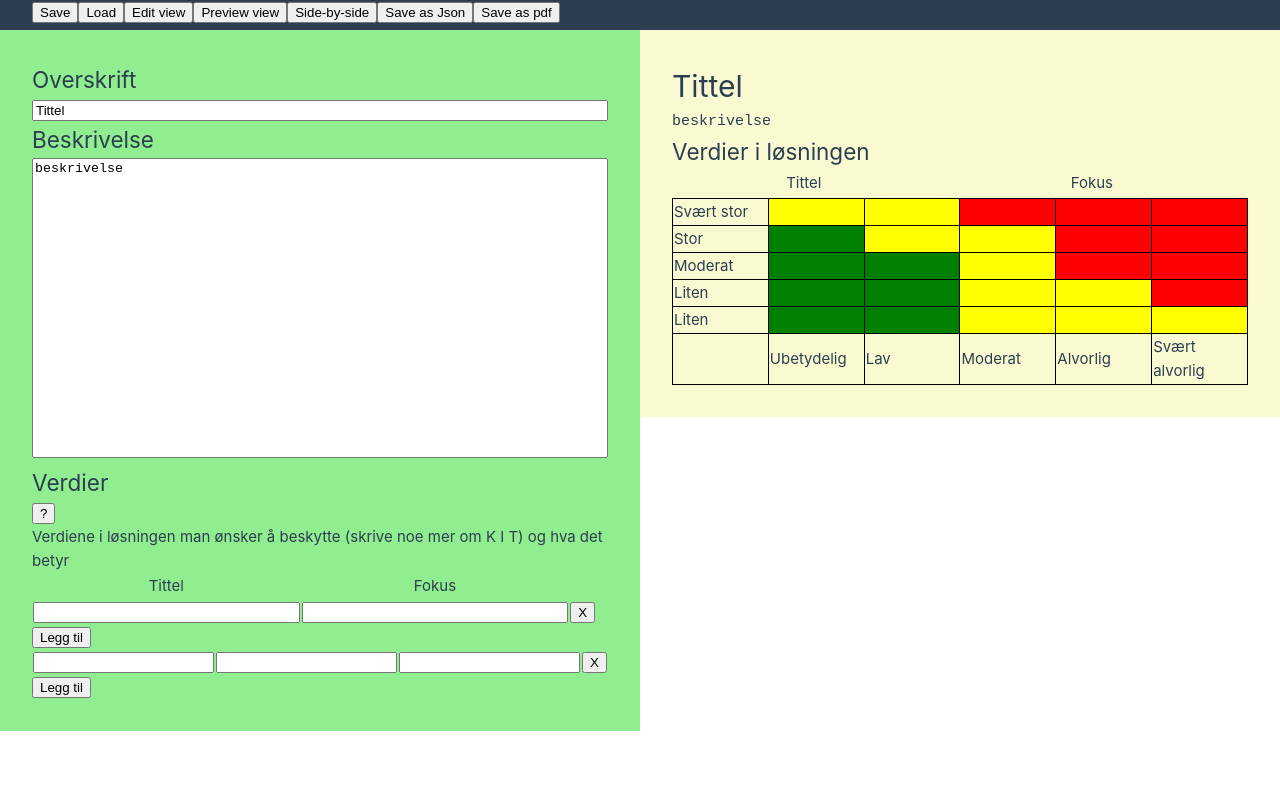
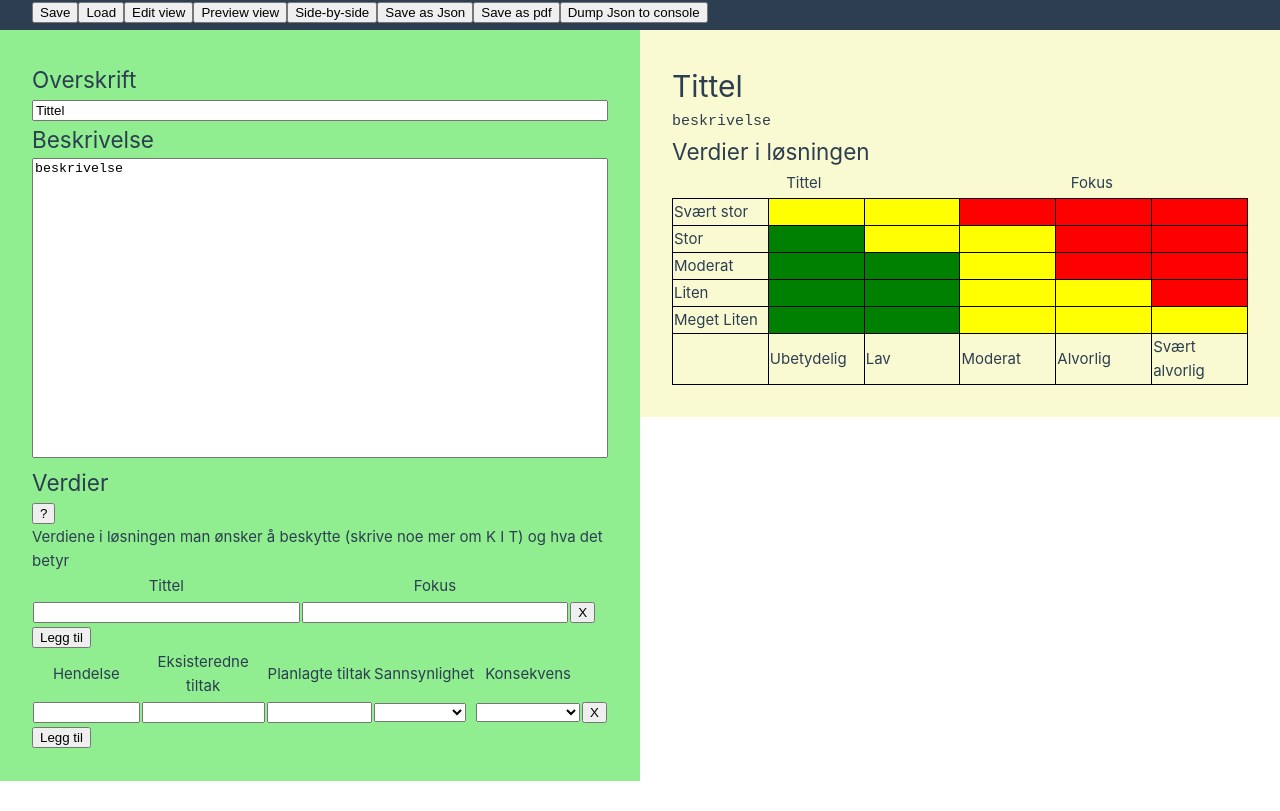
Before and after one commit to oslokommune/rosinator, a Vue app: page / in a window 1280 px wide. Built offline with nearby package versions, Linux system fonts and the light colour scheme.

Commit message:
Fix save load / push

```diff
--- a/src/App.vue
+++ b/src/App.vue
@@ -11,7 +11,7 @@ export default {
       title: 'Tittel',
       description: 'beskrivelse',
       verdier: [ {tittel: '', fokus: ''}],
-      hendelser : [ {hendelse: '', situasjon: '', action: ''}]
+      hendelser : [ {hendelse: '', situasjon: '', action: '', sannsynlighet: '', konsekvens: ''}]
     }
   },
   methods: {
@@ -32,18 +32,24 @@ export default {
       a.click();
       document.body.removeChild(a);
     },
+    //export json to console
+    exportJsonToConsole() {
+      console.log(JSON.stringify(this, null, 2));
+    },
     // save to local storage
     save() {
-      let {title, description, verdier} = this;
+      let {title, description, verdier, hendelser} = this;
       localStorage.setItem('title', title);
       localStorage.setItem('description', description);
       localStorage.setItem('verdier', JSON.stringify(verdier));
+      localStorage.setItem('hendelser', JSON.stringify(hendelser));
     },
     // load from local storage
     load() {
       this.title = localStorage.getItem('title');
       this.description = localStorage.getItem('description');
       this.verdier = JSON.parse(localStorage.getItem('verdier'));
+      this.hendelser = JSON.parse(localStorage.getItem('hendelser'));
     },
     fullEdit() {
       let edit = document.getElementById('edit');
@@ -74,7 +80,23 @@ export default {
       } else {
         elem.style.display = 'none';
       }
-    }
+    },
+    pushHendelse() {
+      // create if empty
+      if (!this.hendelser) {
+        this.hendelser = [];
+      }
+      // push
+      this.hendelser.push({hendelse: '', situasjon: '', action: '', sannsynlighet: '', konsekvens: ''});
+    },
+    pushVerdi() {
+      // create if empty
+      if (!this.verdier) {
+        this.verdier = [];
+      }
+      // push
+      this.verdier.push({tittel: '', fokus: ''});
+    },
   }
 }
 </script>
@@ -90,6 +112,7 @@ export default {
     <button @click="sideBySide">Side-by-side</button>
     <button @click="exportJson">Save as Json</button>
     <button @click="exportToPDF">Save as pdf</button>
+    <button @click="exportJsonToConsole">Dump Json to console</button>
   </nav>
   <div id="edit" class="edit">
   <h2>Overskrift</h2>
@@ -110,23 +133,40 @@ export default {
         <td><button @click="verdier.splice(verdier.indexOf(verdi), 1)">X</button></td>
       </tr>
     </table>
-  <button @click="verdier.push({tittel: '', fokus: ''})">Legg til</button>
+  <button @click="pushVerdi">Legg til</button>
     <table>
+    <tr>
+      <th>Hendelse</th>
+      <th>Eksisteredne tiltak</th>
+      <th>Planlagte tiltak</th>
+      <th>Sannsynlighet</th>
+      <th>Konsekvens</th>
+    </tr>
     <tr v-for="hendelse in hendelser">
       <td><input v-model="hendelse.hendelse"></td>
       <td><input v-model="hendelse.situasjon"></td>
       <td><input v-model="hendelse.action"></td>
+      <td>
+        <select v-model="hendelse.sannsynlighet">
+        <option value="1">Meget Liten</option>
+        <option value="2">Liten</option>
+        <option value="3">Moderat</option>
+        <option value="4">Stor</option>
+        <option value="5">Svært stor</option>
+      </select>
+      </td>
+      <td>
+        <select v-model="hendelse.konsekvens">
+        <option value="1">Ubetydelig</option>
+        <option value="2">Lav</option>
+        <option value="3">Moderat</option>
+        <option value="4">Alvorlig</option>
+        <option value="5">Svært alvorlig</option>
+      </select></td>
       <td><button @click="hendelser.splice(hendelser.indexOf(hendelse), 1)">X</button></td>
     </tr>
     </table>
-    <button @click="verdier.push({tittel: '', fokus: ''})">Legg til</button>
-
-
-
-<!--    Nr.
-    Hendelse
-    Eksisterende tiltak
-    Anbefalte nye tiltak-->
+    <button @click="pushHendelse">Legg til</button>
 
 
 
@@ -183,7 +223,7 @@ export default {
       <td class="red"></td>
     </tr>
     <tr>
-      <td>Liten</td>
+      <td>Meget Liten</td>
       <td class="green"></td>
       <td class="green"></td>
       <td class="yellow"></td>
```
